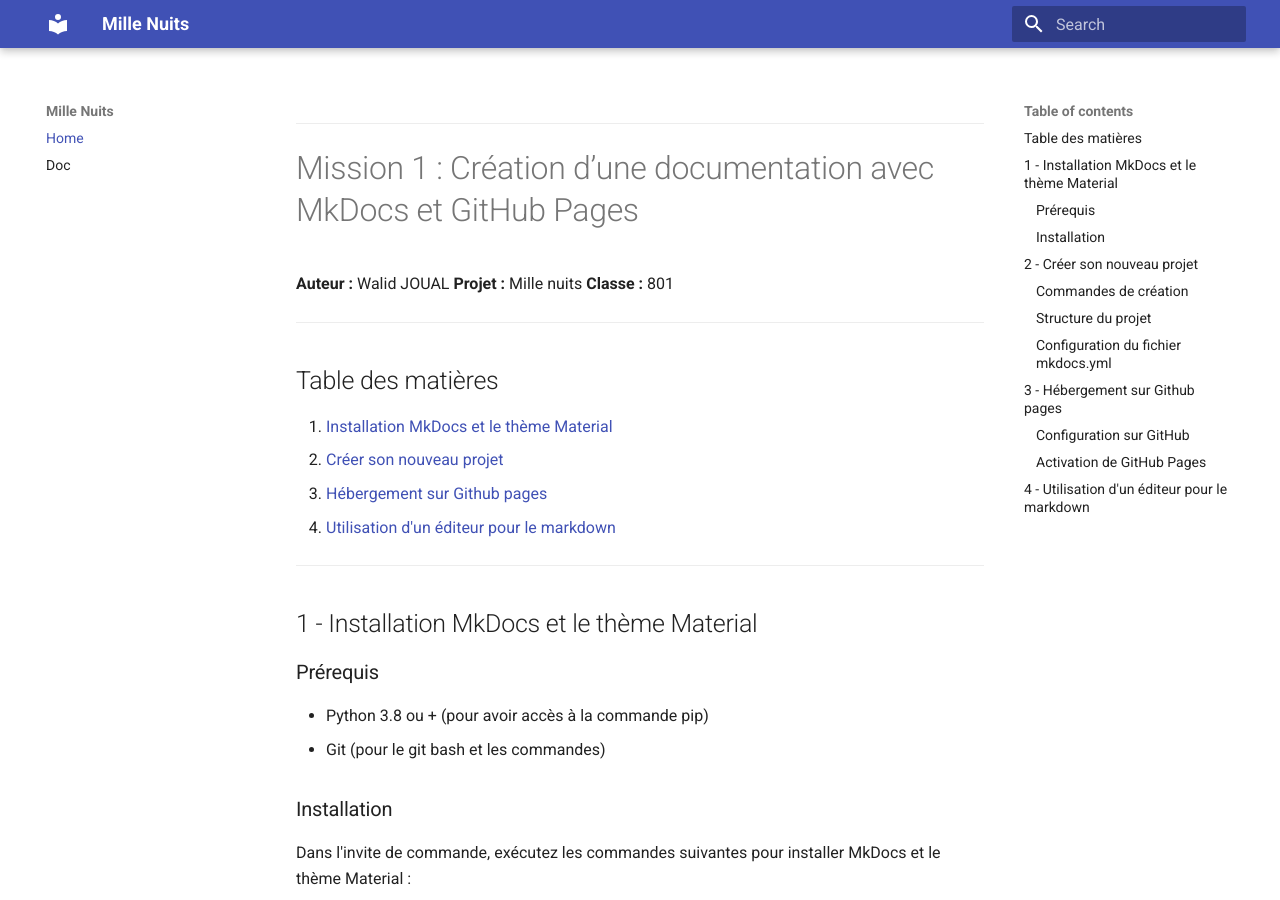
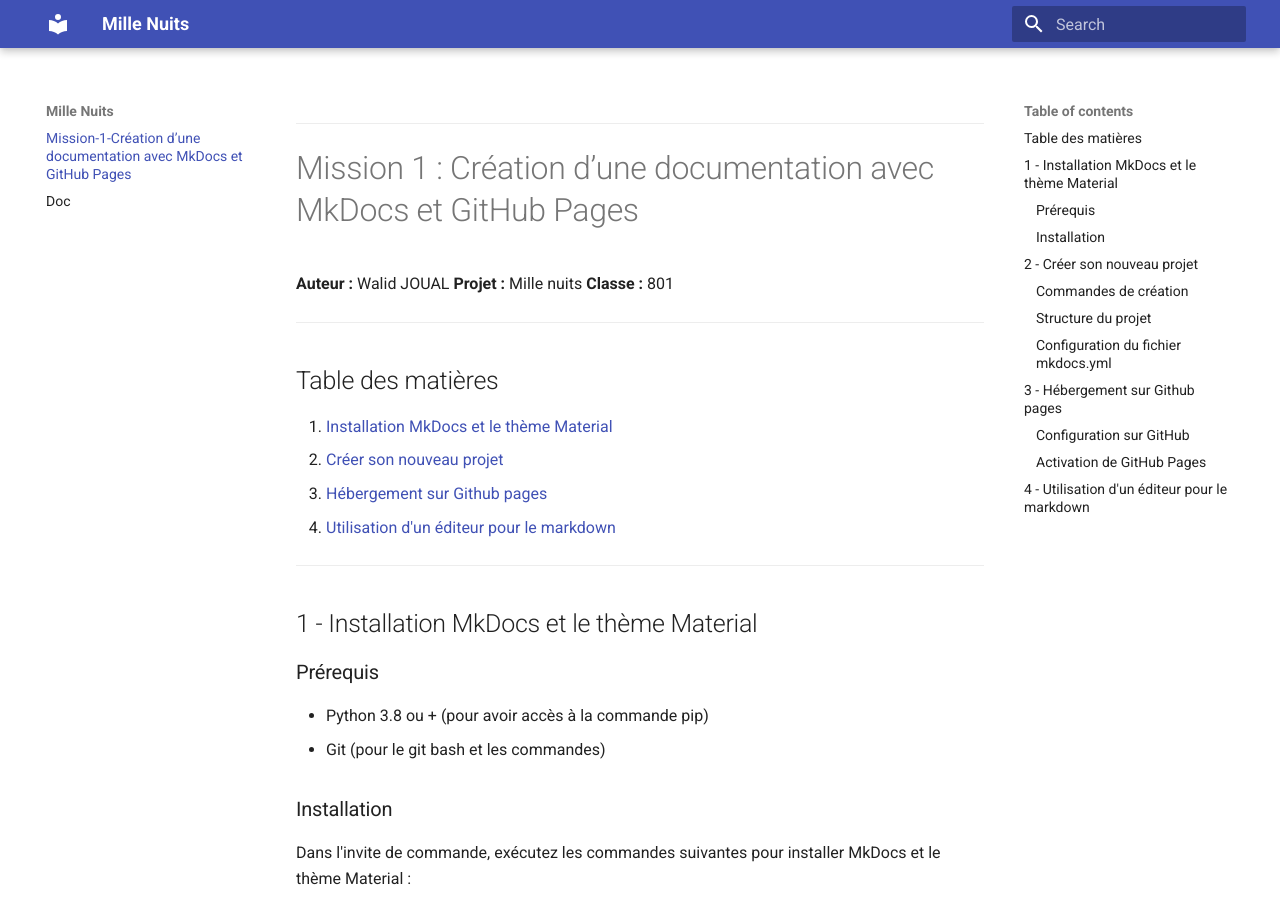
Before and after one commit to WALID163/MilleNuits-mkdocs, an MkDocs documentation site: the page built from docs/index.md, in a window 1280 px wide and 900 px high. Built offline with MkDocs 1.6.1 and Material for MkDocs 9.7.7, drawn with Linux system fonts in a browser that asks for light colours.

Commit message:
Update navigation title in mkdocs.yml

```diff
--- a/mkdocs.yml
+++ b/mkdocs.yml
@@ -3,5 +3,5 @@
 theme:
   name: material
 nav:
-  - Home: index.md
+  - Mission-1-Création d’une documentation avec MkDocs et GitHub Pages: index.md
   - Doc: crys.md
```
